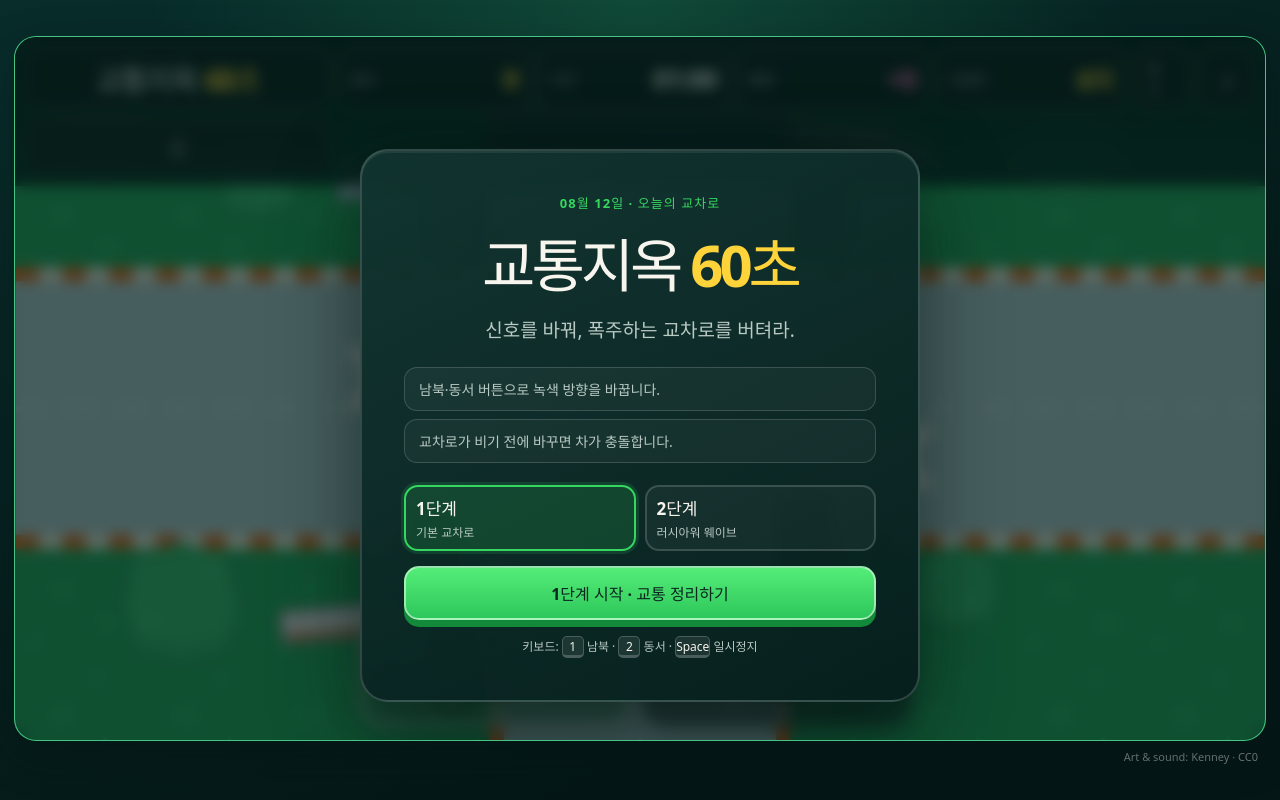
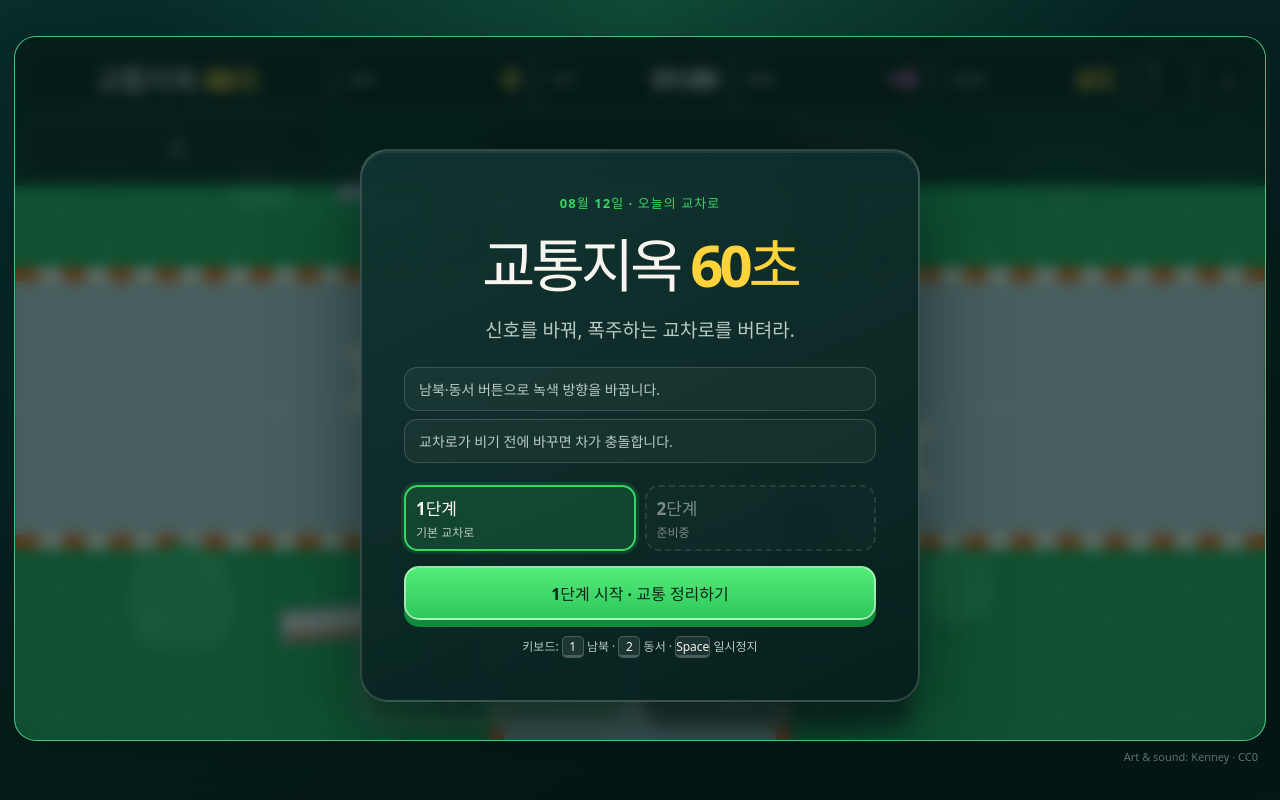
Before and after one commit to cobangpt-web/traffic-madness-game, a website built with Vite: page index.html in a window 1280 px wide. Built offline with nearby package versions, Linux system fonts and the light colour scheme.

Commit message:
mark second stage as coming soon

```diff
--- a/index.html
+++ b/index.html
@@ -113,8 +113,8 @@
                 <button class="stage-option is-selected" id="stage-one-button" type="button" aria-pressed="true">
                   <strong>1단계</strong><small>기본 교차로</small>
                 </button>
-                <button class="stage-option" id="stage-two-button" type="button" aria-pressed="false">
-                  <strong>2단계</strong><small>러시아워 웨이브</small>
+                <button class="stage-option" id="stage-two-button" type="button" aria-pressed="false" aria-label="2단계 준비중" disabled>
+                  <strong>2단계</strong><small>준비중</small>
                 </button>
               </div>
               <button class="primary-button" id="start-button" type="button">오늘의 교통 정리하기</button>
--- a/src/app/GameApp.ts
+++ b/src/app/GameApp.ts
@@ -74,7 +74,6 @@ export class GameApp {
     this.view.eastWestButton.addEventListener("click", () => this.requestPhase("EAST_WEST"));
     this.view.soundButton.addEventListener("click", this.toggleSound);
     this.view.stageOneButton.addEventListener("click", () => this.selectStage(1));
-    this.view.stageTwoButton.addEventListener("click", () => this.selectStage(2));
     window.addEventListener("keydown", this.handleKeydown);
     document.addEventListener("visibilitychange", this.handleVisibilityChange);
   }
--- a/src/styles.css
+++ b/src/styles.css
@@ -438,6 +438,15 @@ button:disabled {
   box-shadow: 0 0 0 3px rgba(54, 215, 97, 0.14);
 }
 
+.stage-option:disabled {
+  border-style: dashed;
+  background: rgba(255, 255, 255, 0.025);
+}
+
+.stage-option:disabled strong {
+  color: var(--ink-muted);
+}
+
 .primary-button,
 .secondary-button {
   width: 100%;
```
Also changed, not shown: README.md.
